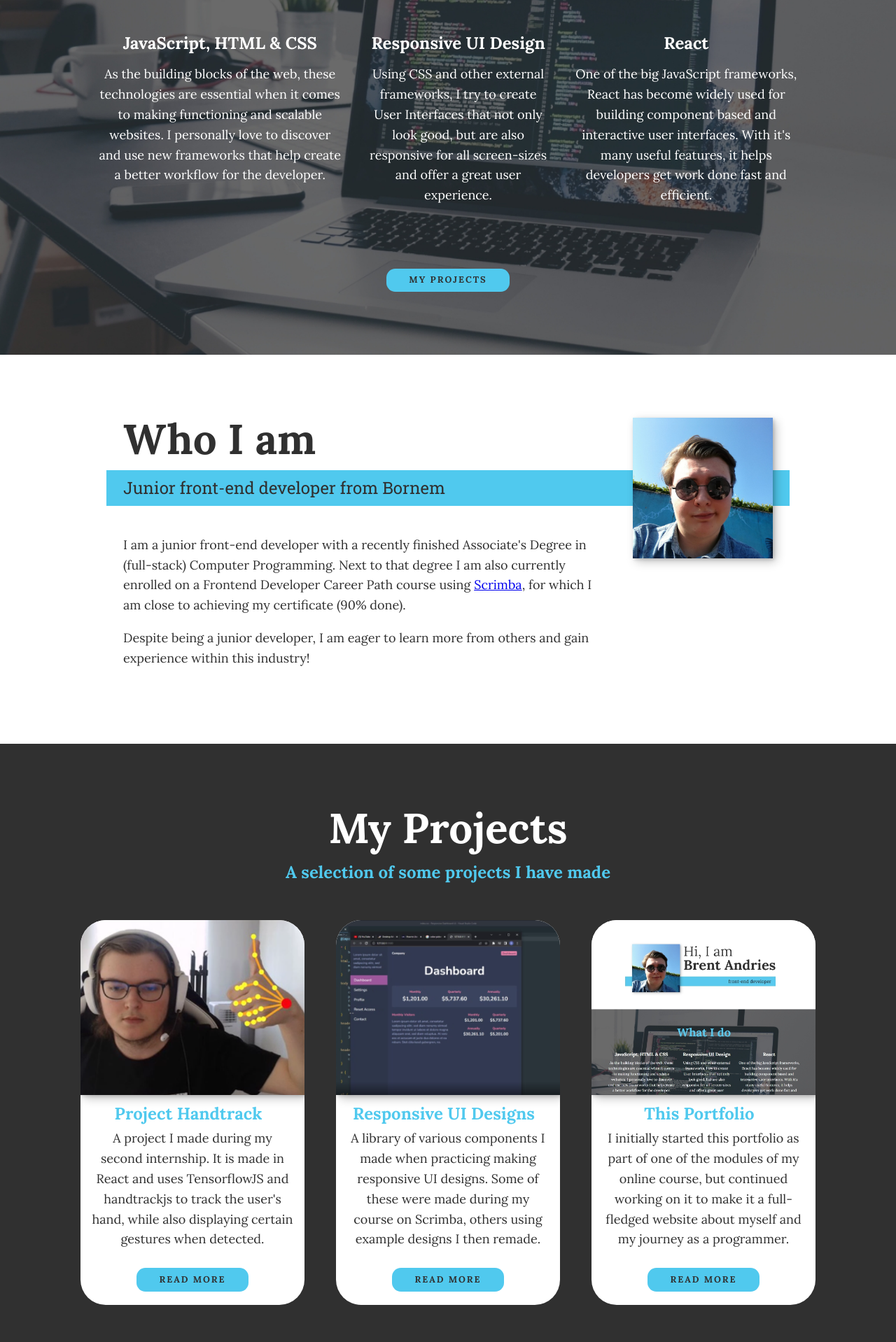
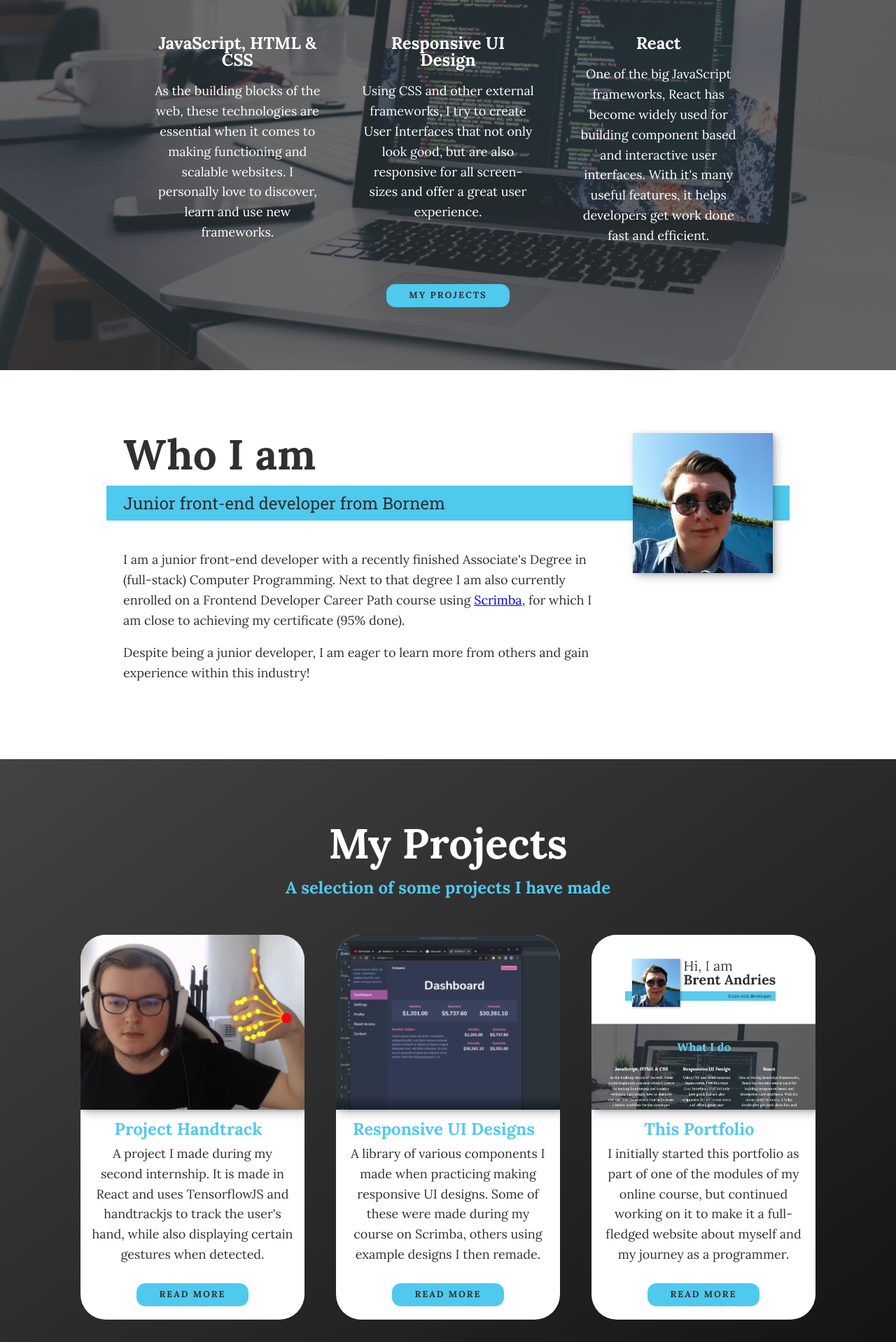
Before and after one commit to BrentAGit/BrentAGit.github.io, a plain HTML site: page index.html in a window 1280 px wide. Shown: the part 640-2558 px from the top of the page at 70% size. Drawn offline with nearby package versions, Linux system fonts and the light colour scheme.

Commit message:
UI Fixes / Improvements
- Fixed off-center in What I Do section
- Improved responsiveness of project cards
- Fixed sidescrolling bug at around 600px window width
- Updated certificate progress

```diff
--- a/css/style.css
+++ b/css/style.css
@@ -250,7 +250,7 @@ header {
     display: inline-block;
 }
 
-@media (min-width: 600px) {
+@media (min-width: 670px) {
     .intro {
         display: grid;
         width: min-content;
@@ -312,20 +312,19 @@ header {
 }
 
 .service {
-    max-width: 500px;
-    margin: 0 auto;
+    width: 400px;
+    margin: 0 auto 3em;
 }
 
-@media (min-width: 800px) {
+@media (min-width: 1200px) {
     .services {
         display: flex;
-        max-width: 1000px;
-        margin-left: auto;
-        margin-right: auto;
+        margin: 2em 10em;
+        gap: 3em;
     }
 
-    .service + .service {
-        margin-left: 2em;
+    .service {
+        margin-bottom: 0;
     }
 }
 
@@ -375,7 +374,10 @@ header {
 /* My Work */
 
 .my-work {
-    background-color: var(--clr-dark);
+    background: #434343;
+    background: -webkit-linear-gradient(top left, #434343, #111111);
+    background: -moz-linear-gradient(top left, #434343, #111111);
+    background: linear-gradient(to bottom right, #434343, #111111);
     color: var(--clr-light);
     text-align: center;
 }
@@ -392,14 +394,14 @@ header {
     flex-direction: column;
     justify-content: space-between;
     align-items: center;
-    max-width: 600px;
+    max-width: 550px;
     background-color: var(--clr-light);
     border-radius: 2em;
     color: var(--clr-dark);
     overflow: hidden;
     transition: transform 200ms ease-in-out;
     margin-bottom: 2em;
-    min-height: 550px;
+    min-height: 500px;
 }
 
 .card__description {
@@ -409,7 +411,7 @@ header {
 
 .card__title {
     color: var(--clr-accent);
-    margin-bottom: -2em;
+    margin-bottom: -1.5em;
 }
 
 .card__title::after {
@@ -446,6 +448,8 @@ header {
         color: var(--clr-dark);
         overflow: hidden;
         transition: transform 200ms ease-in-out;
+        min-height: 550px;
+        max-width: 600px;
     }
 
     .projects__card:nth-child(2){
@@ -474,7 +478,7 @@ header {
 /* footer */
 
 .footer {
-    background: #111;
+    background: rgb(5, 5, 5);
     color: var(--clr-accent);
     text-align: center;
     padding: 2.5em 0;
--- a/index.html
+++ b/index.html
@@ -43,7 +43,7 @@
             <div class="services">
                 <div class="service">
                     <h3>JavaScript, HTML & CSS</h3>
-                    <p>As the building blocks of the web, these technologies are essential when it comes to making functioning and scalable websites. I personally love to discover and use new frameworks that help create a better workflow for the developer.</p>
+                    <p>As the building blocks of the web, these technologies are essential when it comes to making functioning and scalable websites. I personally love to discover, learn and use new frameworks.</p>
                 </div>
 
                 <div class="service">
@@ -67,7 +67,7 @@
            <p class="section__subtitle section__subtitle--about">Junior front-end developer from Bornem</p>
 
            <div class="about-me__body">
-               <p>I am a junior front-end developer with a recently finished Associate's Degree in (full-stack) Computer Programming. Next to that degree I am also currently enrolled on a Frontend Developer Career Path course using <a href="https://scrimba.com">Scrimba</a>, for which I am close to achieving my certificate (90% done).</p>
+               <p>I am a junior front-end developer with a recently finished Associate's Degree in (full-stack) Computer Programming. Next to that degree I am also currently enrolled on a Frontend Developer Career Path course using <a href="https://scrimba.com">Scrimba</a>, for which I am close to achieving my certificate (95% done).</p>
                <p>Despite being a junior developer, I am eager to learn more from others and gain experience within this industry!</p>
            </div>
 
```
